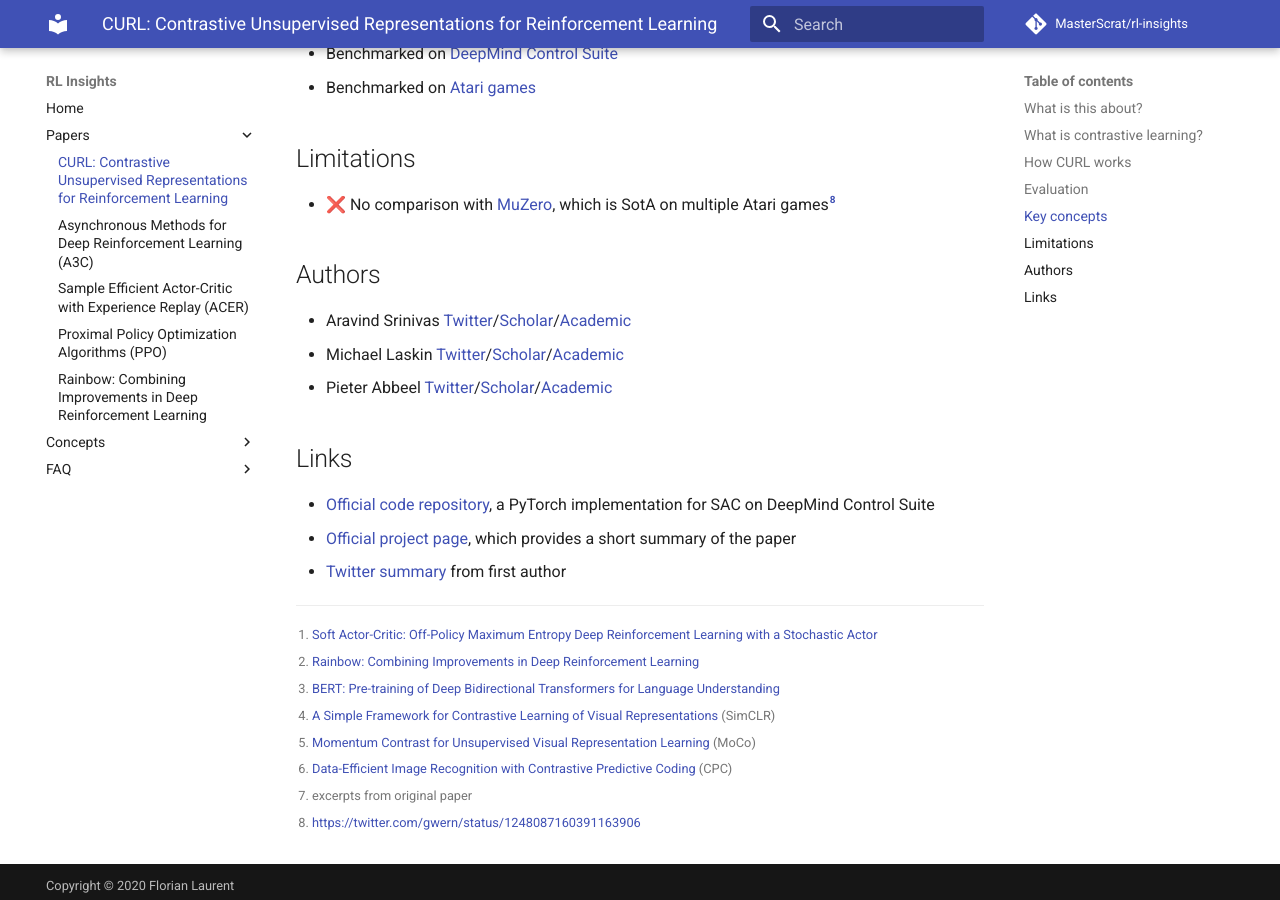
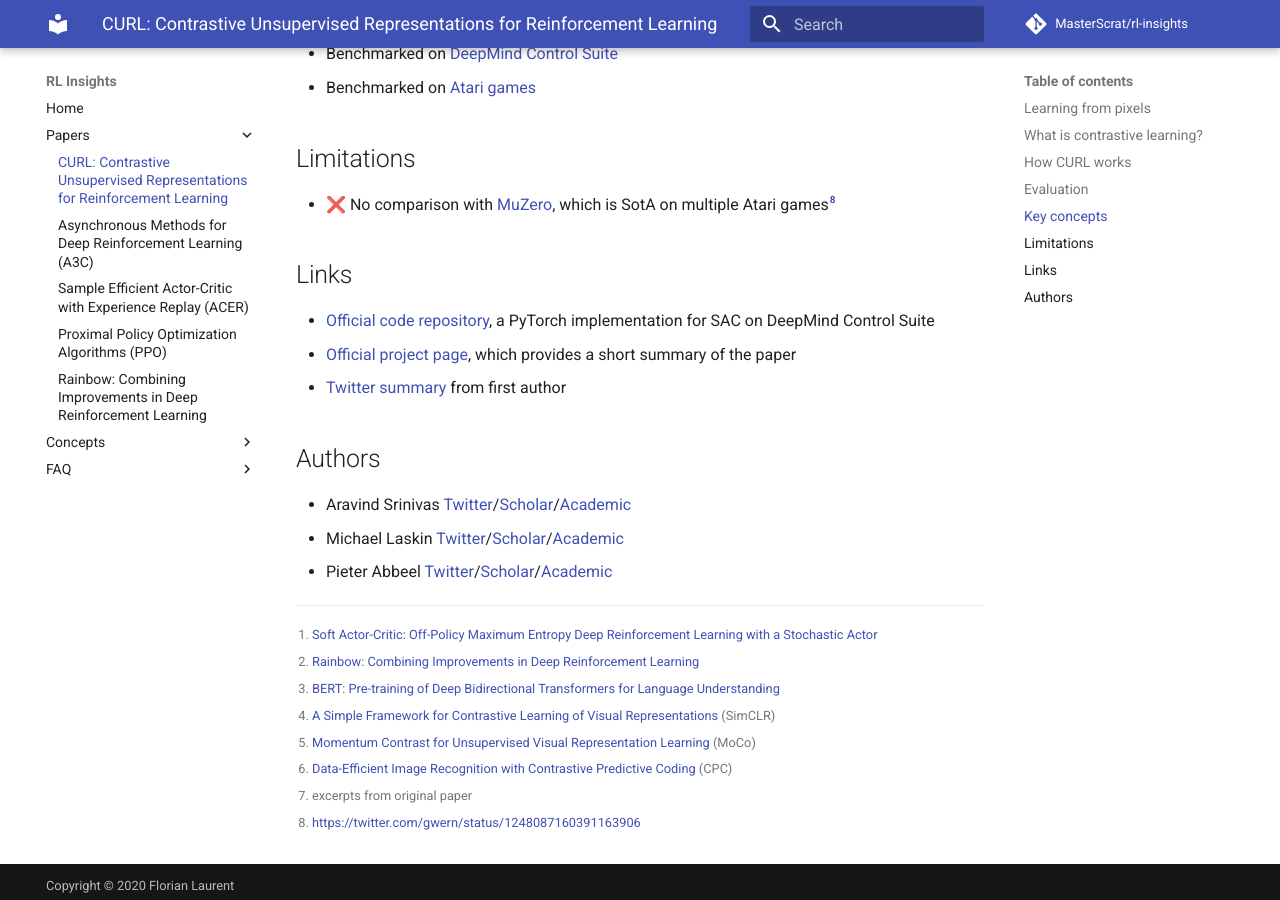
Before and after one commit to MasterScrat/rl-insights, an MkDocs documentation site: the page built from docs/curl.md, in a window 1280 px wide and 900 px high, scrolled down 4800 px. Built offline with MkDocs 1.6.1 and Material for MkDocs 9.7.7, drawn with Linux system fonts in a browser that asks for light colours; comment, search, counter and statistics services are not loaded; some of the changed text lies outside the part shown.

Commit message:
Updating curl, added Google Analytics

```diff
--- a/docs/curl.md
+++ b/docs/curl.md
@@ -3,13 +3,13 @@
 
 !!! tldr
     - CURL improves the sample efficiency when learning from pixels by using contrastive learning, a self-supervised method, as an auxiliary task.
-    - The CURL contrastive objective works in a similar way as the SimCLR framework, using random cropping as an augmentation method.
+    - The CURL contrastive objective works in a similar way as the SimCLR framework, using simple random cropping as an augmentation method.
     - After 100k interactions, CURL outperforms all other methods on DM Control Suite, and shows strong results on Atari games.
 
     **April 2020 - [arXiv](https://arxiv.org/abs/2004.04136) - [Code](https://github.com/MishaLaskin/curl)**
 
 
-What is this about?
+Learning from pixels
 ---
 
 In reinforcement learning, solving a task *from pixels* is much harder than solving an equivalent task using "physical" features such as coordinates and angles. This makes sense: you can consider an image as a high-dimensional vector containing hundreds of features, which don't have any clear connection with the goal of the environment!
@@ -90,19 +90,19 @@
 
 - ❌ No comparison with [MuZero](muzero.md), which is SotA on multiple Atari games[^muzero-tweet]
 
+Links
+---
+
+- [Official code repository](https://github.com/MishaLaskin/curl), a PyTorch implementation for SAC on DeepMind Control Suite
+- [Official project page](https://mishalaskin.github.io/curl/), which provides a short summary of the paper
+- [Twitter summary](https://twitter.com/Aravind7694/status/1248049713149906945) from first author
+
 Authors
 ---
 
 - Aravind Srinivas [Twitter](https://twitter.com/Aravind7694)/[Scholar](https://scholar.google.com/citations?user=GhrKC1gAAAAJ)/[Academic](https://people.eecs.berkeley.edu/~aravind/)
 - Michael Laskin [Twitter](https://twitter.com/MishaLaskin)/[Scholar](https://scholar.google.com/citations?user=DOGDnwsAAAAJ)/[Academic](https://mishalaskin.github.io/)
 - Pieter Abbeel  [Twitter](https://twitter.com/pabbeel)/[Scholar](https://scholar.google.com/citations?user=vtwH6GkAAAAJ)/[Academic](https://people.eecs.berkeley.edu/~pabbeel/)
-
-Links
----
-
-- [Official code repository](https://github.com/MishaLaskin/curl), a PyTorch implementation for SAC on DeepMind Control Suite
-- [Official project page](https://mishalaskin.github.io/curl/), which provides a short summary of the paper
-- [Twitter summary](https://twitter.com/Aravind7694/status/1248049713149906945) from first author
 
 [^sac]: [Soft Actor-Critic: Off-Policy Maximum Entropy Deep Reinforcement Learning with a Stochastic Actor](https://arxiv.org/abs/1801.01290)
 [^rainbow]: [Rainbow: Combining Improvements in Deep Reinforcement Learning](https://arxiv.org/abs/1710.02298)
--- a/mkdocs.yml
+++ b/mkdocs.yml
@@ -4,6 +4,7 @@
 edit_uri: edit/master/docs
 site_author: Florian LAURENT
 site_description: Reinforcement learning resources
+copyright: 'Copyright &copy; 2020 Florian Laurent'
 
 nav:
   - Home: index.md
@@ -45,4 +46,6 @@
 extra_css:
   - 'stylesheets/extra.css'
 
-copyright: 'Copyright &copy; 2020 Florian Laurent'
+google_analytics:
+  - UA-36471625-6
+  - auto
```
